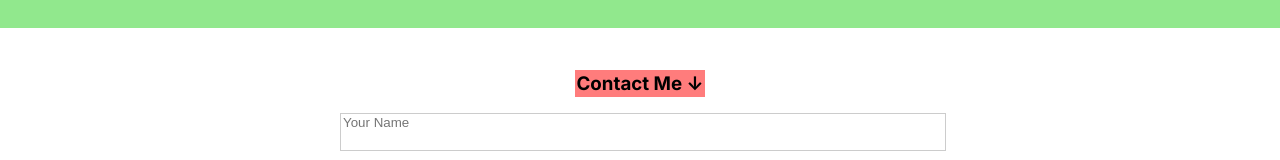
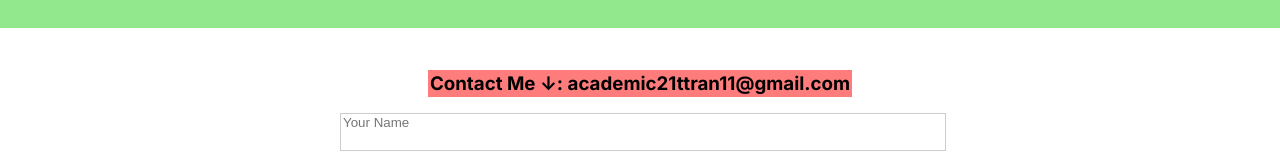
Before and after one commit to 21ttran11/portfolio, a React (Vite) app: page / in a window 1280 px wide. Shown: the part 2912-3072 px from the top of the page. Built offline with nearby package versions, Linux system fonts and the light colour scheme.

Commit message:
Update ContactMe.jsx

```diff
--- a/src/ContactMe.jsx
+++ b/src/ContactMe.jsx
@@ -15,7 +15,7 @@ const ContactMe = () => {
 
   return (
     <div className="contact-me">
-      <h3><span className = 'red'>Contact Me ↓</span></h3>
+      <h3><span className = 'red'>Contact Me ↓: academic21ttran11@gmail.com</span></h3>
       <form onSubmit={handleSubmit}>
         <input type="text" name="name" placeholder="Your Name" value={formData.name} onChange={handleChange} required />
         <input type="email" name="email" placeholder="Your Email" value={formData.email} onChange={handleChange} required />
```
